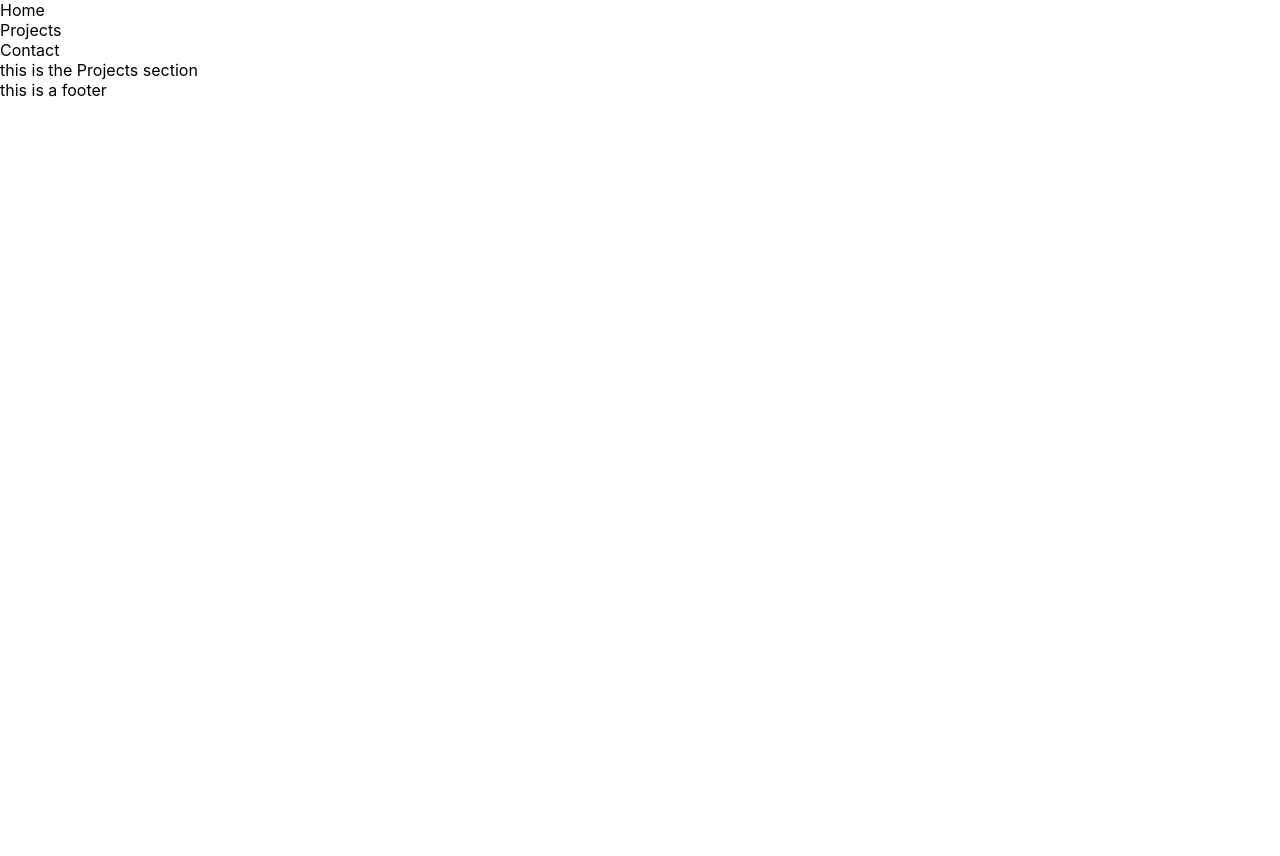
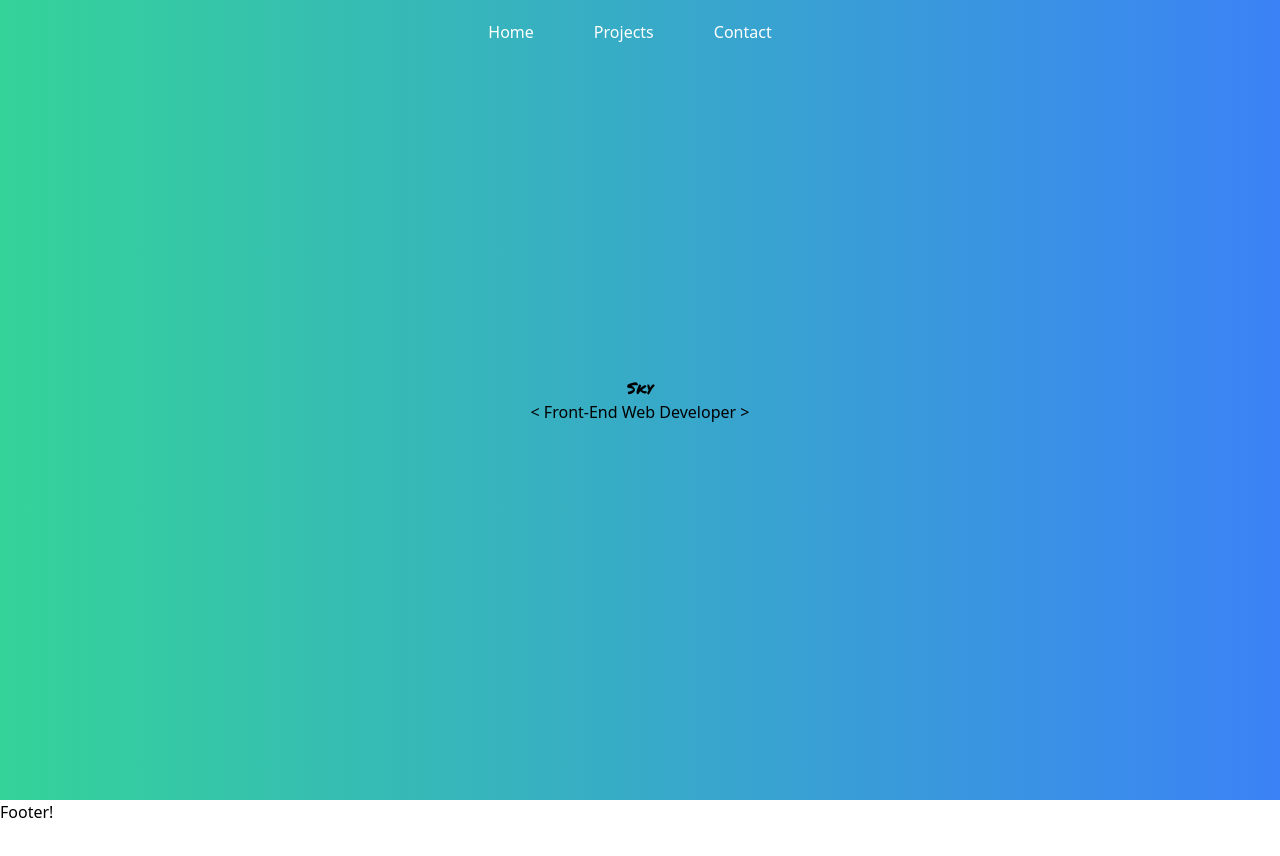
Before and after one commit to skystanoyevitch/sky-portfolio, a React (Create React App) app: page / in a window 1280 px wide. Shown: the top 856 px of the page. Before the commit the page ends 800 px from the top, so only its background shows below. Built offline with nearby package versions, Linux system fonts and the light colour scheme.

Commit message:
added Tailwind/react-icon deps + style tweaks

```diff
--- /dev/null
+++ b/craco.config.js
@@ -0,0 +1,10 @@
+module.exports = {
+        style: {
+        postcss: {
+            plugins: [
+            require('tailwindcss'),
+            require('autoprefixer'),
+            ],
+        },
+    },
+}
--- a/src/components/Footer.js
+++ b/src/components/Footer.js
@@ -2,8 +2,8 @@ import React from 'react'
 
 const Footer = () => {
     return (
-        <div>
-            this is a footer
+        <div className="w-screen h-32">
+            <p>Footer!</p>
         </div>
     )
 }
--- a/src/components/MainContent.js
+++ b/src/components/MainContent.js
@@ -1,11 +1,19 @@
 import React from "react";
-import Projects from './Projects'
-
+// import image from "../images/laptop.jpg"
 
 const MainContent = () => {
     return (
-        <div>
-            <Projects />
+        <div className="w-screen h-screen">
+            <div className="h-full bg-gradient-to-r from-green-400 to-blue-500">
+            <div className="flex items-center justify-center h-screen">
+                <div className="flex-col">
+                    <div className="flex justify-center font-permanentMarker">
+                    <div className="text-8x1">Sky</div>
+                    </div>
+                <p>{"< Front-End Web Developer >"}</p>
+                </div>
+                </div>
+            </div>
         </div>
     )
 }
--- a/src/components/Nav.js
+++ b/src/components/Nav.js
@@ -2,12 +2,16 @@ import React from 'react'
 
 function Nav() {
     return (
-        <div>
-            <nav>
-                <div>Home</div>
-                <div>Projects</div>
-                <div>Contact</div>
-            </nav>
+        <div className="container max-w-screen-2xl text-white absolute">
+            <div className=""> {/*TODO: add sticky nav*/}
+                <nav className="flex justify-center">
+                    <ul className="flex flex-row">
+                        <li className="pr-5 m-5">Home</li>
+                        <li className="pr-5 m-5">Projects</li>
+                        <li className="pr-5 m-5">Contact</li>
+                    </ul>
+                </nav>
+            </div>
         </div>
     )
 }
--- a/src/index.css
+++ b/src/index.css
@@ -1,13 +1,8 @@
-body {
-  margin: 0;
-  font-family: -apple-system, BlinkMacSystemFont, 'Segoe UI', 'Roboto', 'Oxygen',
-    'Ubuntu', 'Cantarell', 'Fira Sans', 'Droid Sans', 'Helvetica Neue',
-    sans-serif;
-  -webkit-font-smoothing: antialiased;
-  -moz-osx-font-smoothing: grayscale;
-}
+/* Font Imports */
+@import url('https://fonts.googleapis.com/css2?family=Permanent+Marker&display=swap');
 
-code {
-  font-family: source-code-pro, Menlo, Monaco, Consolas, 'Courier New',
-    monospace;
-}
+
+/* Tailwind Imports */
+@tailwind base;
+@tailwind components;
+@tailwind utilities;
--- /dev/null
+++ b/tailwind.config.js
@@ -0,0 +1,16 @@
+module.exports = {
+  purge: ['./src/**/*.{js,jsx,ts,tsx}', './public/index.html'],
+  darkMode: false, // or 'media' or 'class'
+  theme: {
+    extend: {
+      fontFamily: {
+        'permanentMarker': ['"Permanent Marker"', 'cursive']
+
+      }
+    }
+  },
+  variants: {
+    extend: {},
+  },
+  plugins: [],
+}
```
Also changed, not shown: package.json (+10 -4 lines), src/images/laptop.jpg (added), 1 other file (tests, documents, lock files or other folders).
